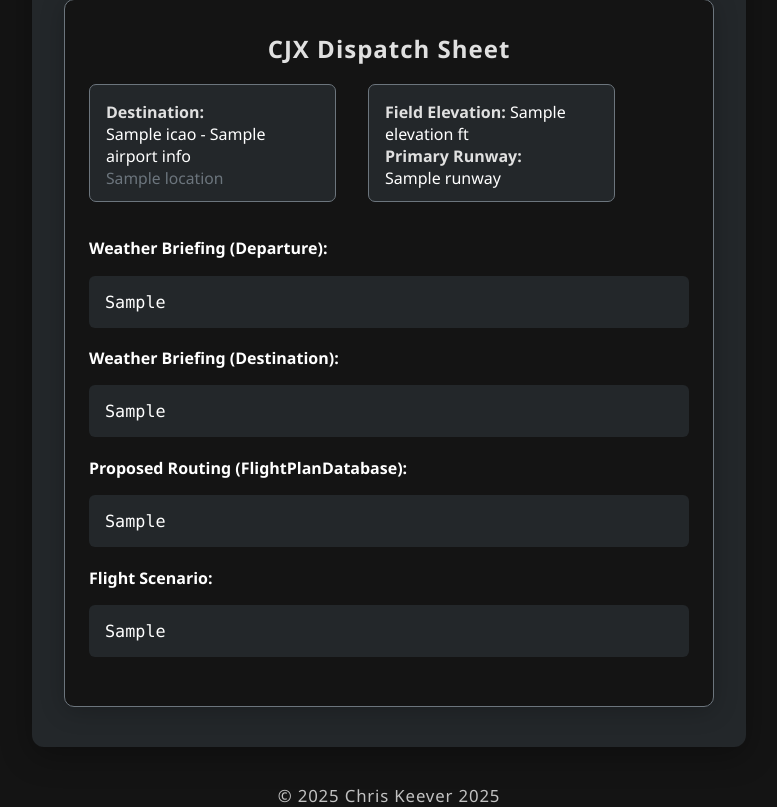
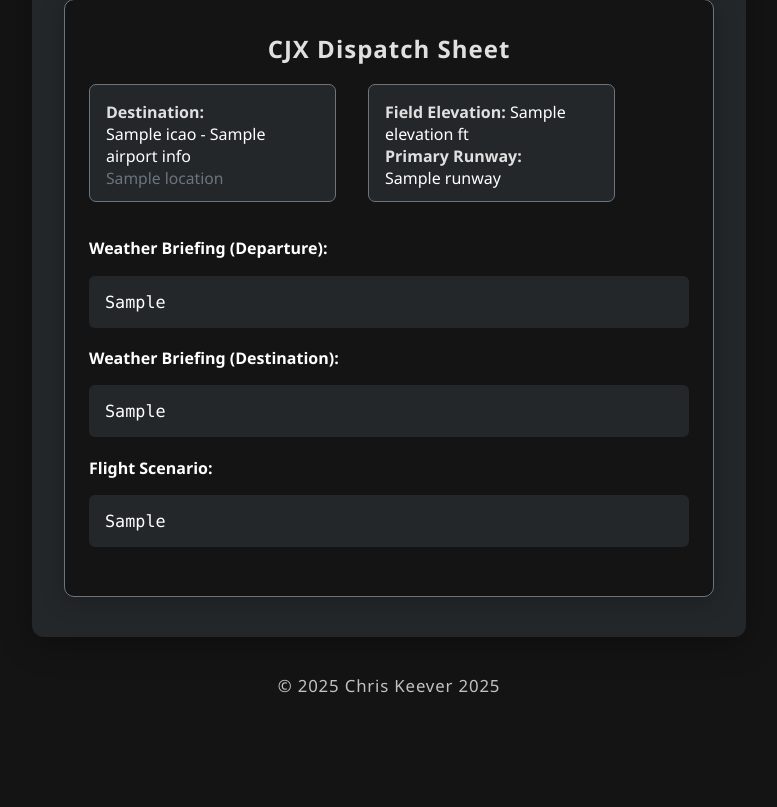
Before and after one commit to chrisjk84/CJNCharter, a Flask app: template templates/index.html in a window 1280 px wide. Shown: the part 792-1599 px from the top of the page, without its empty margins (251-1028 px from the left). After the commit the page ends 1485 px from the top, so only its background shows below. Run offline with Flask 3, Linux system fonts and the light colour scheme; the template is opened without the code that fills it: most values are stand-ins (such as "Sample title", 1, 10 or a date in 2020).

Commit message:
v0.2.2b
remove flightplan

```diff
--- a/app.py
+++ b/app.py
@@ -170,30 +170,12 @@ def generate_openai_scenario(dep, dest, distance_nm, dep_metar, dest_metar, dest
     except Exception as e:
         return f"OpenAI error: {e}"
 
-def fetch_fpdb_route(origin_icao, dest_icao):
-    url = f"https://api.flightplandatabase.com/nav/route/{origin_icao}/{dest_icao}"
-    try:
-        resp = requests.get(url, timeout=10)
-        if resp.ok:
-            data = resp.json()
-            if data and isinstance(data, list) and "route" in data[0]:
-                return data[0]["route"] or "No route string found"
-            else:
-                return "No routing available in FlightPlanDatabase for this city pair. Please file your own route as direct (DCT) or try another airport."
-        elif resp.status_code == 404:
-            return "No routing available in FlightPlanDatabase for this city pair. Please file your own route as direct (DCT) or try another airport."
-        else:
-            return f"FlightPlanDatabase error: HTTP {resp.status_code}"
-    except Exception as e:
-        return f"FlightPlanDatabase fetch error: {e}"
-
 @app.route('/', methods=['GET', 'POST'])
 def index():
     error = ""
     random_scenario = None
     weather_brief_dep = None
     weather_brief_dest = None
-    route_string = None
     airport_info = None
     results = []
     user_input = {
@@ -248,7 +230,6 @@ def index():
                     dest_taf = fetch_avwx_taf(dest_full["icao"])
                     weather_brief_dep = dep_metar
                     weather_brief_dest = f"METAR: {dest_metar}\nTAF: {dest_taf}"
-                    route_string = fetch_fpdb_route(dep_airport["icao"], dest_full["icao"])
                     scenario = generate_openai_scenario(dep_airport, dest_full, distance, dep_metar, dest_metar, dest_taf, max_pax)
                     random_scenario = scenario
                     airport_info = {
@@ -278,8 +259,7 @@ def index():
         random_scenario=random_scenario,
         weather_brief_dep=weather_brief_dep,
         weather_brief_dest=weather_brief_dest,
-        airport_info=airport_info,
-        route_string=route_string
+        airport_info=airport_info
     )
 
 if __name__ == '__main__':
--- a/templates/index.html
+++ b/templates/index.html
@@ -177,12 +177,11 @@
         .cjx-info-block b {
             color: var(--cjx-lightgray);
         }
-        .cjx-weather, .cjx-scenario, .cjx-route-block {
+        .cjx-weather, .cjx-scenario {
             margin-top: 1.2rem;
         }
         .cjx-weather pre,
-        .cjx-scenario pre,
-        .cjx-route-block pre {
+        .cjx-scenario pre {
             background: var(--cjx-darkgray);
             color: var(--cjx-white);
             border-radius: 6px;
@@ -298,19 +297,6 @@
                     <b>Weather Briefing (Destination):</b>
                     <pre>{{ weather_brief_dest }}</pre>
                 </div>
-                {% if route_string %}
-                  {% if "No routing available in FlightPlanDatabase" in route_string %}
-                  <div class="cjx-route-block" style="color:#ff6b6b;">
-                      <b>Routing:</b>
-                      <pre>{{ route_string }}</pre>
-                  </div>
-                  {% elif "No route" not in route_string %}
-                  <div class="cjx-route-block">
-                      <b>Proposed Routing (FlightPlanDatabase):</b>
-                      <pre>{{ route_string }}</pre>
-                  </div>
-                  {% endif %}
-                {% endif %}
                 <div class="cjx-scenario">
                     <b>Flight Scenario:</b>
                     <pre>{{ random_scenario }}</pre>
```
Also changed, not shown: templates/CJX_NEW_LOGO.png (added).
